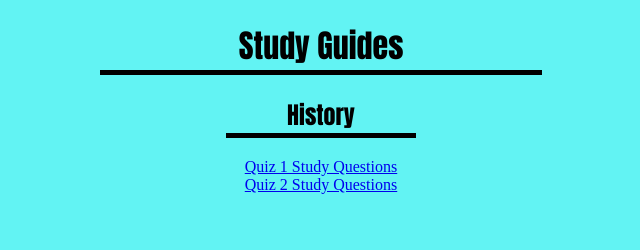
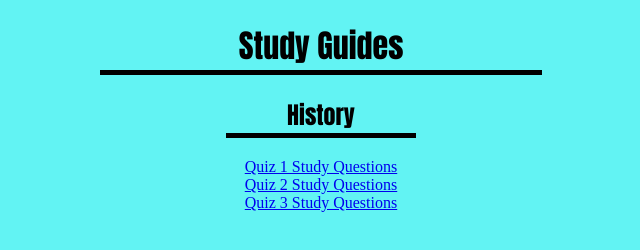
Before and after one commit to kelseyluks/kelseyluks.github.io, a plain HTML site: page studyguides.html in a window 1280 px wide. Shown: the whole page, without its empty margins (319-959 px from the left). Drawn offline with Linux system fonts and the light colour scheme.

Commit message:
add quiz 3

```diff
--- a/studyguides.html
+++ b/studyguides.html
@@ -16,6 +16,9 @@
 			<li>
 			<a href="quiz2.pdf">Quiz 2 Study Questions</a>
 			</li>
+			<li>
+			<a href="quiz3.pdf">Quiz 3 Study Questions</a>
+			</li>
 		</ul>
 	</div>
 	</body>
```
Also changed, not shown: 2 other files.
